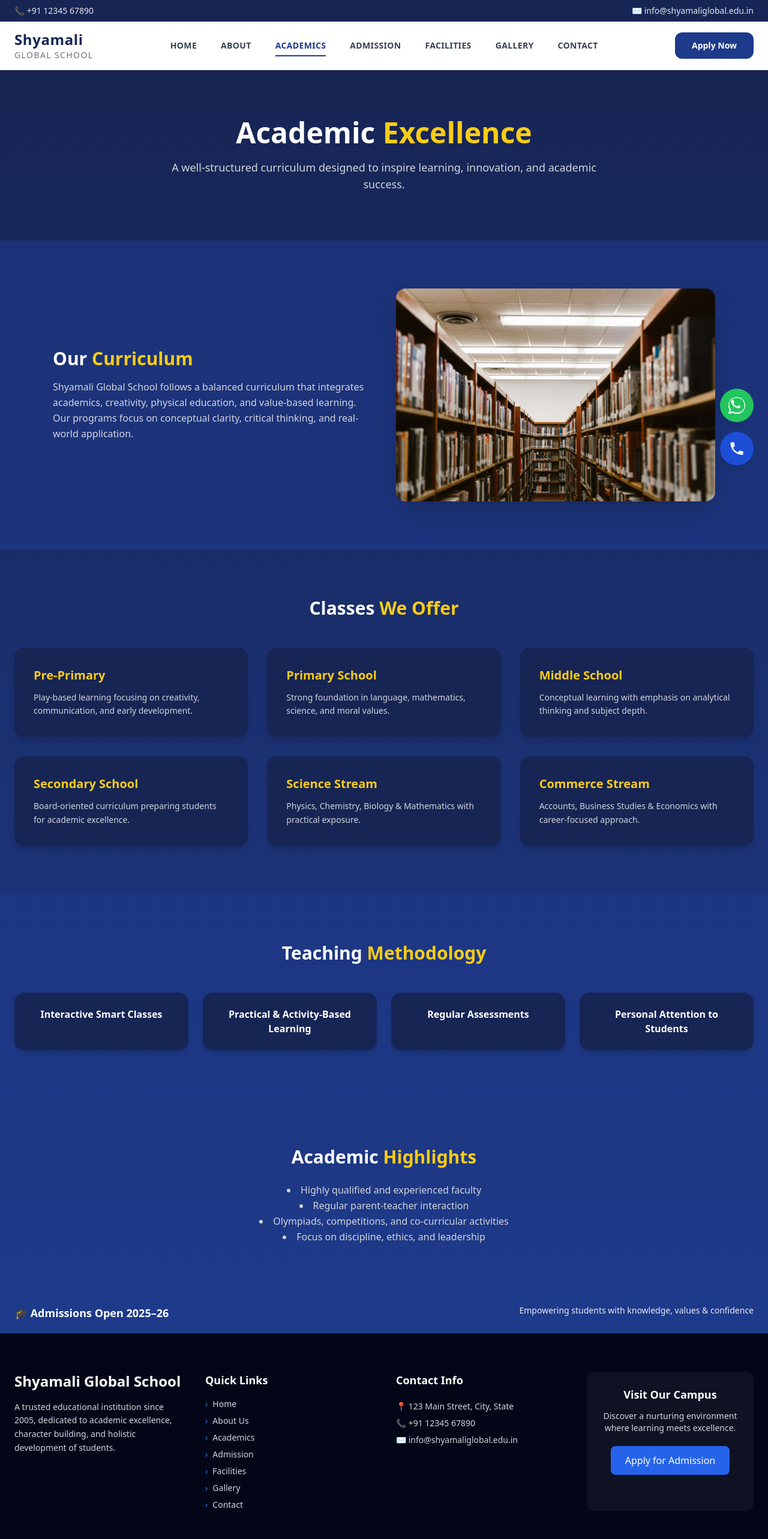
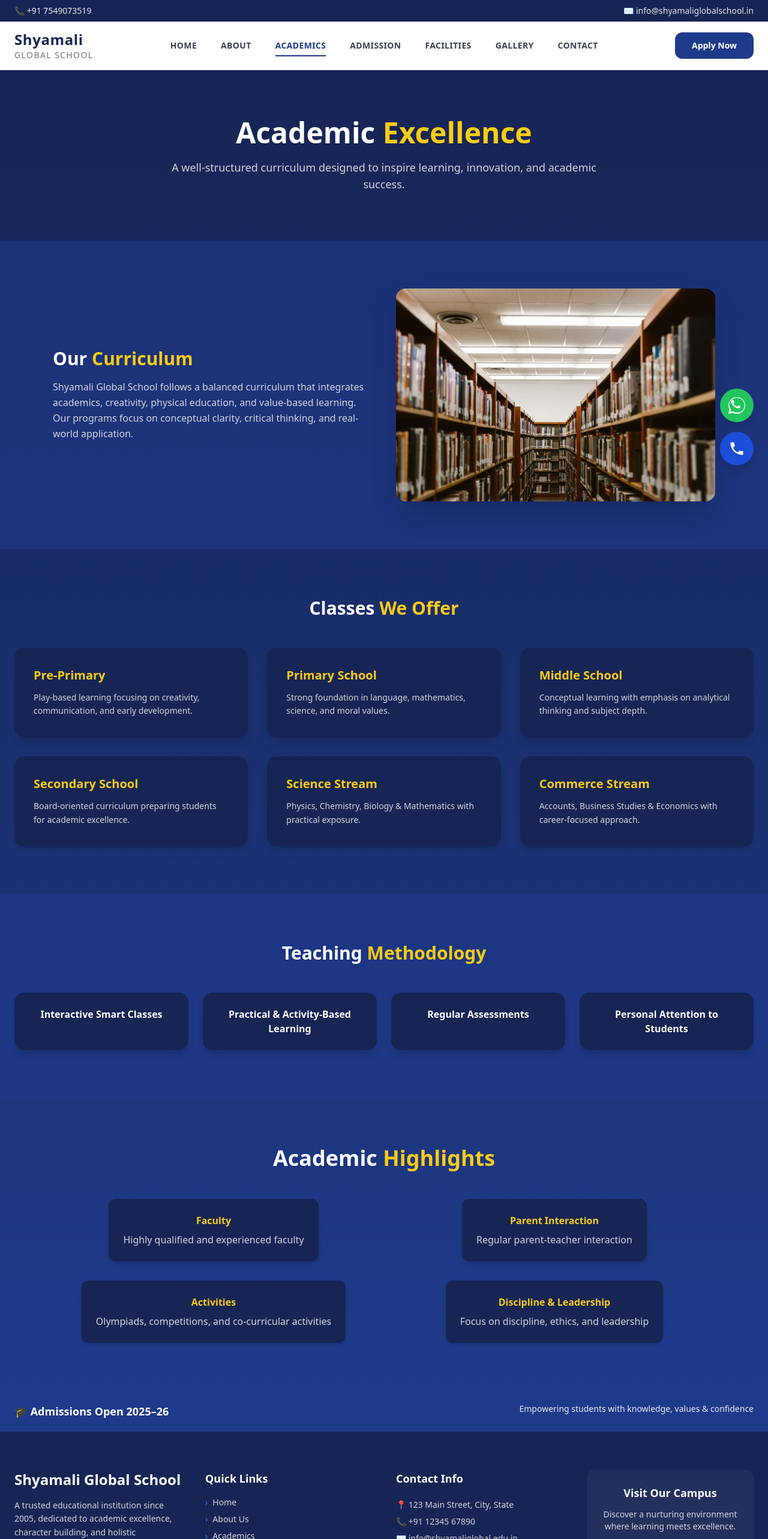
Before and after one commit to shashiyadav1790/ShyamaliSchool, a React (Vite) app: page /academics in a window 1280 px wide. Shown: the top 2566 px of the page at 60% size. Built offline with nearby package versions, Linux system fonts and the light colour scheme.

Commit message:
Fix React SPA refresh 404

```diff
--- a/src/components/ContactButtons.jsx
+++ b/src/components/ContactButtons.jsx
@@ -1,6 +1,6 @@
 const ContactButtons = () => {
-  const phoneNumber = "+919876543210";
-  const whatsappNumber = "919876543210";
+  const phoneNumber = "+917549073519";
+  const whatsappNumber = "+917549073519";
 
   return (
     <div className="fixed bottom-6 right-6 flex flex-col gap-4 z-50">
--- a/src/components/Footer.jsx
+++ b/src/components/Footer.jsx
@@ -2,7 +2,7 @@ import { Link } from "react-router-dom";
 
 const Footer = () => {
   return (
-    <footer className="bg-slate-950 text-gray-300">
+    <footer className="bg-blue-950 text-gray-300">
 
       {/* TOP INFO STRIP */}
       <div className="bg-blue-900 text-white py-5">
--- a/src/components/Navbar.jsx
+++ b/src/components/Navbar.jsx
@@ -20,8 +20,8 @@ const Navbar = () => {
       {/* TOP STRIP (Trust Layer) */}
       <div className="hidden md:block bg-blue-950 text-gray-200 text-sm">
         <div className="max-w-7xl mx-auto px-6 py-2 flex justify-between">
-          <span>📞 +91 12345 67890</span>
-          <span>✉️ info@shyamaliglobal.edu.in</span>
+          <span>📞 +91 7549073519</span>
+          <span>✉️ info@shyamaliglobalschool.in</span>
         </div>
       </div>
 
@@ -119,13 +119,13 @@ const Navbar = () => {
               </NavLink>
             ))}
 
-            <Link
+            <a
               to="/admission"
               onClick={() => setOpen(false)}
               className="block text-center bg-blue-900 text-white py-3 rounded-xl font-semibold mt-4"
             >
               Apply for Admission
-            </Link>
+            </a>
           </div>
         </div>
       )}
--- a/src/pages/Academics.jsx
+++ b/src/pages/Academics.jsx
@@ -120,17 +120,43 @@ const Academics = () => {
       </section>
 
       {/* ACADEMIC HIGHLIGHTS */}
-      <section className="py-20 max-w-6xl mx-auto px-6 text-center">
-        <h2 className="text-3xl font-bold mb-6">
-          Academic <span className="text-yellow-400">Highlights</span>
-        </h2>
-        <ul className="text-gray-300 max-w-4xl mx-auto leading-relaxed list-disc list-inside">
-          <li>Highly qualified and experienced faculty</li>
-          <li>Regular parent-teacher interaction</li>
-          <li>Olympiads, competitions, and co-curricular activities</li>
-          <li>Focus on discipline, ethics, and leadership</li>
-        </ul>
-      </section>
+ {/* ACADEMIC HIGHLIGHTS */}
+<section className="py-20 max-w-6xl mx-auto px-6 text-center">
+  <h2 className="text-3xl md:text-4xl font-bold mb-12">
+    Academic <span className="text-yellow-400">Highlights</span>
+  </h2>
+
+  <div className="grid grid-cols-1 md:grid-cols-2 gap-8">
+    {/* Card 1 */}
+    <div className="bg-blue-950 p-6 rounded-xl shadow-md hover:shadow-xl hover:scale-105 transition-transform transition-shadow duration-300 max-w-md mx-auto">
+      <h3 className="text-yellow-400 font-semibold mb-2">Faculty</h3>
+      <p className="text-gray-300">Highly qualified and experienced faculty</p>
+    </div>
+
+    {/* Card 2 */}
+    <div className="bg-blue-950 p-6 rounded-xl shadow-md hover:shadow-xl hover:scale-105 transition-transform transition-shadow duration-300 max-w-md mx-auto">
+      <h3 className="text-yellow-400 font-semibold mb-2">Parent Interaction</h3>
+      <p className="text-gray-300">Regular parent-teacher interaction</p>
+    </div>
+
+    {/* Card 3 */}
+    <div className="bg-blue-950 p-6 rounded-xl shadow-md hover:shadow-xl hover:scale-105 transition-transform transition-shadow duration-300 max-w-md mx-auto">
+      <h3 className="text-yellow-400 font-semibold mb-2">Activities</h3>
+      <p className="text-gray-300">Olympiads, competitions, and co-curricular activities</p>
+    </div>
+
+    {/* Card 4 */}
+    <div className="bg-blue-950 p-6 rounded-xl shadow-md hover:shadow-xl hover:scale-105 transition-transform transition-shadow duration-300 max-w-md mx-auto">
+      <h3 className="text-yellow-400 font-semibold mb-2">Discipline & Leadership</h3>
+      <p className="text-gray-300">Focus on discipline, ethics, and leadership</p>
+    </div>
+  </div>
+</section>
+
+
+
+
+
 
     </div>
   );
--- a/src/pages/Admission.jsx
+++ b/src/pages/Admission.jsx
@@ -20,12 +20,12 @@ const Admission = () => {
           >
             Apply Now
           </Link>
-          <a
+          <Link
             href="tel:+911234567890"
             className="border border-yellow-400 px-6 py-3 rounded-full font-semibold hover:bg-yellow-400 hover:text-blue-950 transition"
           >
             Call for Enquiry
-          </a>
+          </Link>
         </div>
       </section>
 
--- a/src/pages/Contact.jsx
+++ b/src/pages/Contact.jsx
@@ -1,4 +1,5 @@
 import { Helmet } from "react-helmet-async";
+import { Link } from "react-router-dom";
 
 const Contact = () => {
   return (
@@ -32,12 +33,12 @@ const Contact = () => {
             <div className="text-yellow-400 text-4xl mb-4">📞</div>
             <h3 className="text-xl font-semibold mb-2">Call Us</h3>
             <p className="text-gray-300 mb-4">Speak directly with our office</p>
-            <a
+            <Link
               href="tel:+911234567890"
               className="text-yellow-400 font-semibold"
             >
-              +91 12345 67890
-            </a>
+              +91 7549073519
+            </Link>
           </div>
 
           {/* Email */}
@@ -45,12 +46,12 @@ const Contact = () => {
             <div className="text-yellow-400 text-4xl mb-4">✉️</div>
             <h3 className="text-xl font-semibold mb-2">Email Us</h3>
             <p className="text-gray-300 mb-4">Send us your queries anytime</p>
-            <a
+            <Link
               href="mailto:info@shyamaliglobal.edu.in"
               className="text-yellow-400 font-semibold"
             >
-              info@shyamaliglobal.edu.in
-            </a>
+              info@shyamaliglobalschool.com
+            </Link>
           </div>
 
           {/* Location */}
@@ -90,14 +91,14 @@ const Contact = () => {
         </p>
         <div className="flex justify-center gap-4 flex-wrap">
           <a
-            href="https://wa.me/911234567890"
+            href="https://wa.me/+91 7549073519"
             target="_blank"
             className="bg-green-500 px-8 py-3 rounded-full font-semibold hover:scale-105 transition"
           >
             WhatsApp Us
           </a>
           <a
-            href="tel:+911234567890"
+            href="tel:+91 7549073519"
             className="bg-yellow-400 text-blue-950 px-8 py-3 rounded-full font-semibold hover:scale-105 transition"
           >
             Call Now
--- a/src/pages/Gallery.jsx
+++ b/src/pages/Gallery.jsx
@@ -12,6 +12,7 @@ import g2 from "../assets/gallery2.jpg";
 import g3 from "../assets/gallery3.jpg";
 import g4 from "../assets/gallery4.jpg";
 import g5 from "../assets/gallery5.jpg";
+import { Link } from "react-router-dom";
 
 const images = [g1, g2, g3, g4, g5];
 
--- a/src/pages/Home.jsx
+++ b/src/pages/Home.jsx
@@ -10,9 +10,7 @@ const Home = () => {
         <div>
           <h1 className="text-4xl md:text-5xl font-extrabold leading-tight">
             Welcome to <br />
-            <span className="text-yellow-400">
-              Shyamali Global School
-            </span>
+            <span className="text-yellow-400">Shyamali Global School</span>
           </h1>
 
           <p className="mt-5 text-gray-300 text-lg">
@@ -20,7 +18,7 @@ const Home = () => {
             discipline, and values for a brighter future.
           </p>
 
-          <div className="mt-8 flex gap-4">
+          <div className="mt-8 flex gap-4 flex-wrap">
             <Link
               to="/admission"
               className="bg-yellow-400 text-blue-900 px-6 py-3 rounded-full font-semibold hover:bg-yellow-300 transition"
@@ -37,7 +35,6 @@ const Home = () => {
           </div>
         </div>
 
-        {/* HERO IMAGE (PERFORMANCE FIXED) */}
         <div className="relative">
           <img
             src="https://images.unsplash.com/photo-1600880292203-757bb62b4baf?w=1200&q=80&auto=format"
@@ -58,27 +55,21 @@ const Home = () => {
         <div className="max-w-7xl mx-auto px-6 grid md:grid-cols-3 gap-8">
 
           <div className="bg-blue-950 p-6 rounded-2xl shadow-lg hover:scale-105 transition">
-            <h3 className="text-xl font-bold text-yellow-400">
-              Quality Education
-            </h3>
+            <h3 className="text-xl font-bold text-yellow-400">Quality Education</h3>
             <p className="text-gray-300 mt-3">
               Well-structured curriculum with experienced and dedicated teachers.
             </p>
           </div>
 
           <div className="bg-blue-950 p-6 rounded-2xl shadow-lg hover:scale-105 transition">
-            <h3 className="text-xl font-bold text-yellow-400">
-              Modern Facilities
-            </h3>
+            <h3 className="text-xl font-bold text-yellow-400">Modern Facilities</h3>
             <p className="text-gray-300 mt-3">
               Smart classrooms, science labs, library, and sports infrastructure.
             </p>
           </div>
 
           <div className="bg-blue-950 p-6 rounded-2xl shadow-lg hover:scale-105 transition">
-            <h3 className="text-xl font-bold text-yellow-400">
-              Holistic Growth
-            </h3>
+            <h3 className="text-xl font-bold text-yellow-400">Holistic Growth</h3>
             <p className="text-gray-300 mt-3">
               Focus on academics, sports, arts, discipline, and leadership.
             </p>
@@ -92,7 +83,6 @@ const Home = () => {
         <h2 className="text-3xl font-bold mb-4">
           Why Choose <span className="text-yellow-400">Us?</span>
         </h2>
-
         <p className="text-gray-300 max-w-3xl mx-auto">
           Since 2005, Shyamali Global School has been committed to providing
           a nurturing environment where students grow academically,
@@ -100,6 +90,33 @@ const Home = () => {
         </p>
       </section>
 
+      {/* TESTIMONIALS */}
+      <section className="bg-blue-900/50 py-20">
+        <div className="max-w-6xl mx-auto px-6 text-center space-y-12">
+          <h2 className="text-3xl font-bold text-yellow-400">What Parents Say</h2>
+
+          <div className="grid md:grid-cols-2 gap-8">
+            <div className="bg-blue-950 p-6 rounded-2xl shadow-lg hover:scale-105 transition">
+              <p className="text-gray-300">
+                "Shyamali Global School has transformed our child's confidence and
+                love for learning. Excellent faculty and supportive environment!"
+              </p>
+              <h4 className="mt-4 text-yellow-400 font-semibold">- Ritu Sharma</h4>
+            </div>
+
+            <div className="bg-blue-950 p-6 rounded-2xl shadow-lg hover:scale-105 transition">
+              <p className="text-gray-300">
+                "The facilities and extra-curricular activities here are amazing.
+                Highly recommend this school for holistic development."
+              </p>
+              <h4 className="mt-4 text-yellow-400 font-semibold">- Amit Verma</h4>
+            </div>
+          </div>
+        </div>
+      </section>
+
+
+
     </div>
   );
 };
```
Also changed, not shown: vercel.json (added).
